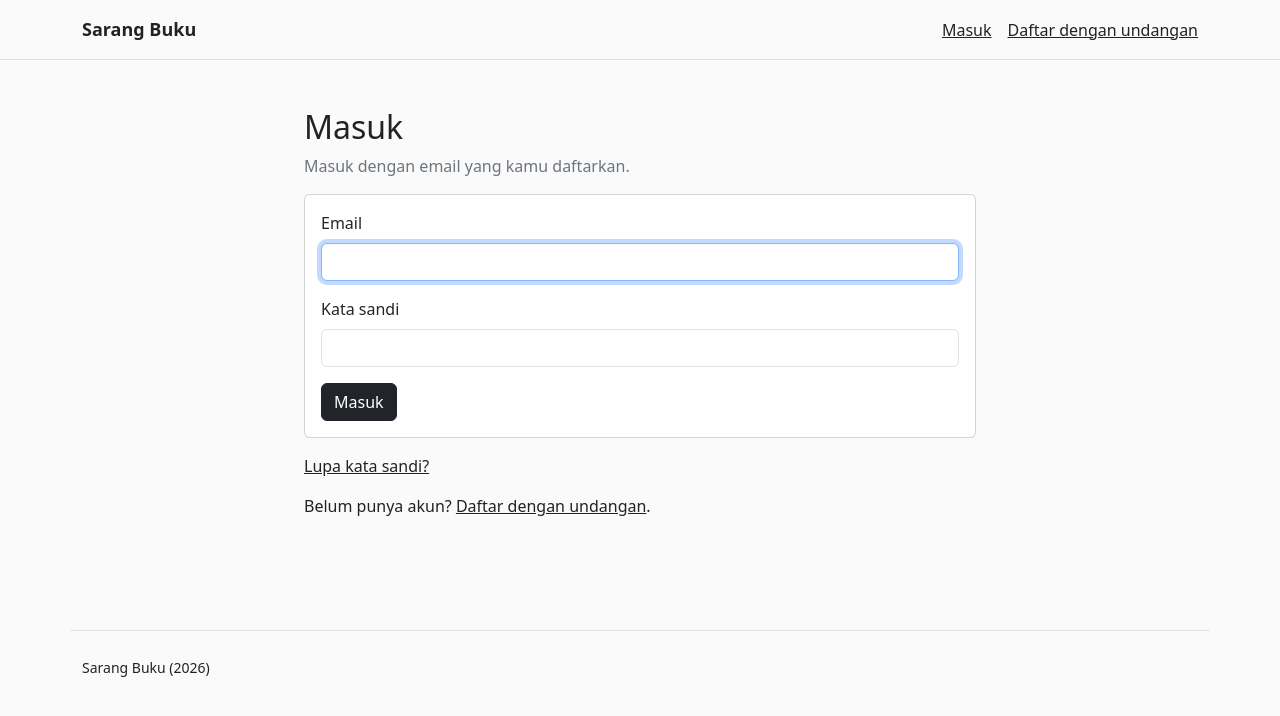
After one commit to yoseflaw/sarangbuku, a Django app: page /akun/masuk/ in a window 1280 px wide. The commit adds this page. Shown: the top 716 px of the page. Run offline with Django 5.2, Linux system fonts and the light colour scheme; some libraries are stand-ins or nearby versions.

Commit message:
Add account authentication and recovery

```diff
--- a/accounts/urls.py
+++ b/accounts/urls.py
@@ -1,4 +1,12 @@
-from django.urls import path
+from django.contrib.auth.views import (
+    LoginView,
+    LogoutView,
+    PasswordResetCompleteView,
+    PasswordResetConfirmView,
+    PasswordResetDoneView,
+    PasswordResetView,
+)
+from django.urls import path, reverse_lazy
 
 from . import views
 
@@ -6,4 +14,42 @@ app_name = "accounts"
 
 urlpatterns = [
     path("profil/", views.profile, name="profile"),
+    path(
+        "masuk/",
+        LoginView.as_view(template_name="accounts/login.html"),
+        name="login",
+    ),
+    path("keluar/", LogoutView.as_view(), name="logout"),
+    path(
+        "lupa-kata-sandi/",
+        PasswordResetView.as_view(
+            template_name="accounts/password_reset_form.html",
+            email_template_name="accounts/password_reset_email.txt",
+            subject_template_name="accounts/password_reset_subject.txt",
+            success_url=reverse_lazy("accounts:password_reset_done"),
+        ),
+        name="password_reset",
+    ),
+    path(
+        "lupa-kata-sandi/terkirim/",
+        PasswordResetDoneView.as_view(
+            template_name="accounts/password_reset_done.html"
+        ),
+        name="password_reset_done",
+    ),
+    path(
+        "atur-ulang/<uidb64>/<token>/",
+        PasswordResetConfirmView.as_view(
+            template_name="accounts/password_reset_confirm.html",
+            success_url=reverse_lazy("accounts:password_reset_complete"),
+        ),
+        name="password_reset_confirm",
+    ),
+    path(
+        "atur-ulang/selesai/",
+        PasswordResetCompleteView.as_view(
+            template_name="accounts/password_reset_complete.html"
+        ),
+        name="password_reset_complete",
+    ),
 ]
--- a/config/settings.py
+++ b/config/settings.py
@@ -45,6 +45,11 @@ INSTALLED_APPS = [
 ]
 
 AUTH_USER_MODEL = "accounts.User"
+LOGIN_URL = "accounts:login"
+LOGIN_REDIRECT_URL = "accounts:profile"
+LOGOUT_REDIRECT_URL = "landing"
+DEFAULT_FROM_EMAIL = "Sarang Buku <noreply@sarangbuku.id>"
+EMAIL_BACKEND = "django.core.mail.backends.console.EmailBackend"
 
 MIDDLEWARE = [
     "django.middleware.security.SecurityMiddleware",
--- /dev/null
+++ b/templates/accounts/login.html
@@ -0,0 +1,32 @@
+{% extends "base.html" %}
+
+{% block title %}Masuk | Sarang Buku{% endblock %}
+
+{% block content %}
+<div class="py-5 mx-auto sb-form-page">
+  <h1 class="h2">Masuk</h1>
+  <p class="text-secondary">Masuk dengan email yang kamu daftarkan.</p>
+
+  <form method="post" novalidate class="card">
+    <div class="card-body">
+      {% csrf_token %}
+      {% if form.errors %}<div class="alert alert-danger" role="alert">Email atau kata sandimu belum cocok.</div>{% endif %}
+      <div class="mb-3">
+        <label class="form-label" for="id_username">Email</label>
+        <input class="form-control" type="email" name="username" id="id_username"
+               value="{{ form.username.value|default_if_none:'' }}" autocomplete="email" autofocus required>
+      </div>
+      <div class="mb-3">
+        <label class="form-label" for="id_password">Kata sandi</label>
+        <input class="form-control" type="password" name="password" id="id_password"
+               autocomplete="current-password" required>
+      </div>
+      {% if next %}<input type="hidden" name="next" value="{{ next }}">{% endif %}
+      <button class="btn btn-dark" type="submit">Masuk</button>
+    </div>
+  </form>
+
+  <p class="mt-3"><a href="{% url 'accounts:password_reset' %}">Lupa kata sandi?</a></p>
+  <p>Belum punya akun? <a href="/akun/daftar/">Daftar dengan undangan</a>.</p>
+</div>
+{% endblock %}
--- /dev/null
+++ b/templates/accounts/password_reset_email.txt
@@ -0,0 +1,6 @@
+Kamu menerima email ini karena ada permintaan untuk mengatur ulang kata sandi Sarang Buku.
+
+Buka tautan berikut untuk membuat kata sandi baru:
+{{ protocol }}://{{ domain }}{% url 'accounts:password_reset_confirm' uidb64=uid token=token %}
+
+Jika kamu tidak meminta perubahan ini, abaikan email ini.
--- /dev/null
+++ b/templates/accounts/password_reset_subject.txt
@@ -0,0 +1 @@
+Atur ulang kata sandi Sarang Buku
--- a/templates/base.html
+++ b/templates/base.html
@@ -11,8 +11,20 @@
 <body>
   <a class="sb-skip-link" href="#konten">Lewati ke konten</a>
   <header class="border-bottom">
-    <div class="container py-3">
+    <div class="container py-3 d-flex flex-wrap align-items-center justify-content-between gap-3">
       <a class="sb-wordmark" href="/">Sarang Buku</a>
+      <nav class="d-flex flex-wrap align-items-center gap-3" aria-label="Akun">
+        {% if user.is_authenticated %}
+          <a href="{% url 'accounts:profile' %}">Profil</a>
+          <form method="post" action="{% url 'accounts:logout' %}" class="mb-0">
+            {% csrf_token %}
+            <button type="submit" class="btn btn-link p-0 text-dark">Keluar</button>
+          </form>
+        {% else %}
+          <a href="{% url 'accounts:login' %}">Masuk</a>
+          <a href="/akun/daftar/">Daftar dengan undangan</a>
+        {% endif %}
+      </nav>
     </div>
   </header>
   <main id="konten" class="container">
```
Also changed, not shown: accounts/tests/test_authentication.py (added, +145 -0 lines), templates/accounts/password_reset_complete.html (added, +11 -0 lines), templates/accounts/password_reset_confirm.html (added, +34 -0 lines), templates/accounts/password_reset_done.html (added, +11 -0 lines), templates/accounts/password_reset_form.html (added, +23 -0 lines).
